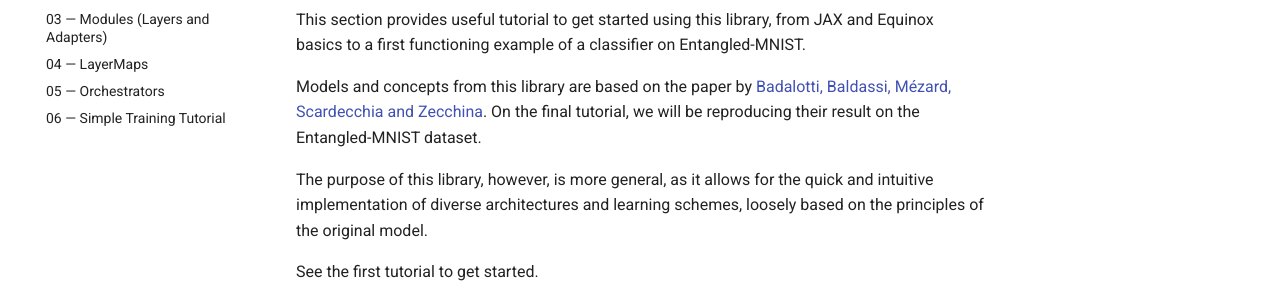
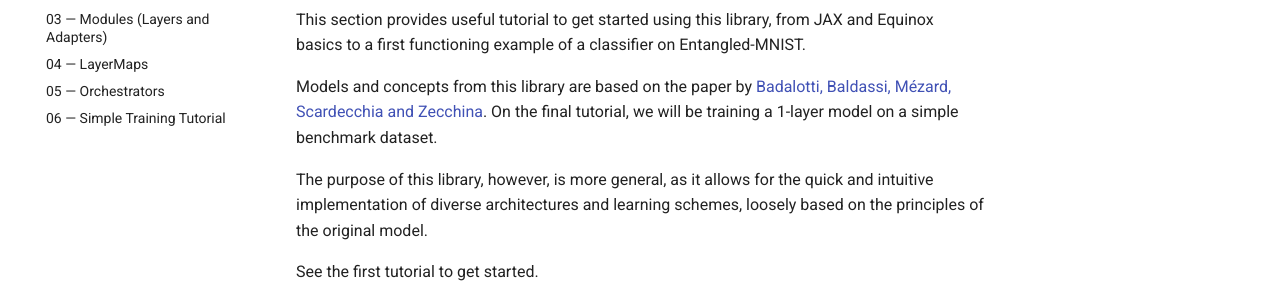
Before and after one commit to Willinki/darnax, an MkDocs documentation site: the page built from docs/tutorials/README.md, in a window 1280 px wide. Shown: the part 221-516 px from the top of the page. Built offline with MkDocs 1.6.1 and Material for MkDocs 9.7.7, drawn with Linux system fonts in a browser that asks for light colours; comment, search, counter and statistics services are not loaded.

Commit message:
Update README.md

```diff
--- a/docs/tutorials/README.md
+++ b/docs/tutorials/README.md
@@ -4,7 +4,7 @@ This section provides useful tutorial to get started using this library,
 from JAX and Equinox basics to a first functioning example of a classifier on Entangled-MNIST.
 
 Models and concepts from this library are based on the paper by [Badalotti, Baldassi, Mézard, Scardecchia and Zecchina](https://arxiv.org/abs/2509.05041v1).
-On the final tutorial, we will be reproducing their result on the Entangled-MNIST dataset.
+On the final tutorial, we will be training a 1-layer model on a simple benchmark dataset.
 
 The purpose of this library, however, is more general, as it allows for the quick and intuitive implementation of diverse architectures and learning
 schemes, loosely based on the principles of the original model.
```
